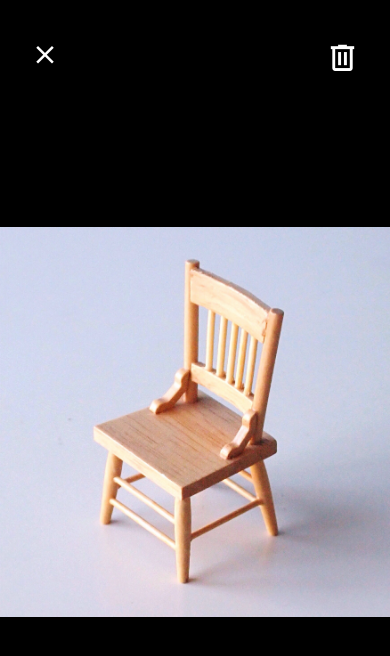
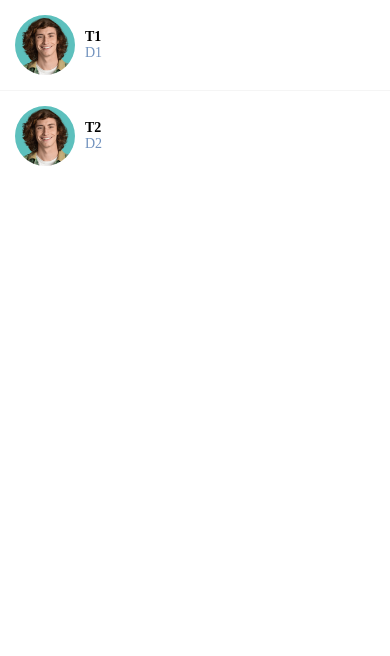
Before and after one commit to raznoglaz1y/rn-donewithit, a React Native app: screen / in a window 390 px wide. Shown: the top 656 px of the page. Built offline with nearby package versions, Linux system fonts and the light colour scheme.

Commit message:
ADD: Separators

```diff
--- a/App.js
+++ b/App.js
@@ -5,10 +5,11 @@
   WelcomeScreen,
   ViewImageScreen,
   ListingDetailsScreen,
+  MessagesScreen
 } from "./app/screens/index.js";
 
 const App = () => {
-  return <ViewImageScreen />;
+  return <MessagesScreen />;
 };
 
 export default App;
--- a/app/components/ListItem.js
+++ b/app/components/ListItem.js
@@ -1,11 +1,14 @@
 import React from "react";
-import { View, StyleSheet, Image } from "react-native";
+import { View, StyleSheet, Image, TouchableHighlight } from "react-native";
 
 import AppText from "./AppText";
 import { COLORS } from "../constants/theme";
 
-function ListItem({ title, subTitle, image }) {
+function ListItem({ title, subTitle, image, onPress }) {
   return (
+    <TouchableHighlight
+    underlayColor={COLORS.light}
+    onPress={onPress}>
       <View style={styles.container}>
         <Image style={styles.image} source={image} />
         <View>
@@ -13,6 +16,7 @@
           <AppText style={styles.subTitle}>{subTitle}</AppText>
         </View>
       </View>
+    </TouchableHighlight>
   );
 }
 
@@ -20,6 +24,7 @@
   container: {
     flexDirection: "row",
     alignItems: "center",
+    padding: 15,
   },
   image: {
     width: 60,
@@ -28,7 +33,7 @@
     marginRight: 10,
   },
   subTitle: {
-      color: COLORS.gray
+    color: COLORS.gray,
   },
   title: {
     fontWeight: "bold",
--- /dev/null
+++ b/app/components/ListItemSeparator.js
@@ -0,0 +1,21 @@
+import React from 'react';
+import {View, StyleSheet} from 'react-native'
+
+import {COLORS} from "../constants/theme"
+
+function ListItemSeparator() {
+    return (
+        <View style={styles.separator} />
+
+    );
+}
+
+const styles = StyleSheet.create({
+    separator: {
+        width: "100%",
+        height: 1,
+        backgroundColor: COLORS.light
+    }
+})
+
+export default ListItemSeparator;
--- /dev/null
+++ b/app/components/Screen.js
@@ -0,0 +1,17 @@
+import React from 'react';
+import Constants from 'expo-constants'
+import {StyleSheet, SafeAreaView} from "react-native"
+
+function Screen({children}) {
+    return (
+        <SafeAreaView style={styles.screen}>{children}</SafeAreaView>
+    );
+}
+
+const styles = StyleSheet.create({
+    screen: {
+    paddingTop: Constants.statusBarHeight,
+},
+})
+
+export default Screen;
--- a/app/components/index.js
+++ b/app/components/index.js
@@ -2,5 +2,7 @@
 import AppText from "./AppText";
 import Card from "./Card";
 import ListItem from "./ListItem";
+import ListItemSeparator from "./ListItemSeparator";
+import Screen from "./Screen";
 
-export { AppButton, AppText, Card, ListItem };
+export { AppButton, AppText, Card, ListItem, ListItemSeparator, Screen };
--- a/app/constants/theme.js
+++ b/app/constants/theme.js
@@ -6,6 +6,7 @@
   gray: "#7192be",
   accents: "#eda2f2",
   add: "#efabff",
+  light: "#f5f5f5"
 };
 export const SHADOWS = {
   light: {
--- /dev/null
+++ b/app/screens/MessagesScreen.js
@@ -0,0 +1,43 @@
+import React from "react";
+import { FlatList, StyleSheet, View } from "react-native";
+
+import { ListItem, ListItemSeparator, Screen } from "../components/index";
+
+const messages = [
+  {
+    id: 1,
+    title: "T1",
+    description: "D1",
+    image: require("../assets/john.jpg"),
+  },
+  {
+    id: 2,
+    title: "T2",
+    description: "D2",
+    image: require("../assets/john.jpg"),
+  },
+];
+
+function MessagesScreen(props) {
+  return (
+    <Screen>
+      <FlatList
+        data={messages}
+        keyExtractor={(message) => message.id.toString()}
+        renderItem={({ item }) => (
+          <ListItem
+            title={item.title}
+            subTitle={item.description}
+            image={item.image}
+            onPress={() => console.log("Message Selected", item)}
+          />
+        )}
+        ItemSeparatorComponent={ListItemSeparator}
+      />
+    </Screen>
+  );
+}
+
+const styles = StyleSheet.create({});
+
+export default MessagesScreen;
--- a/app/screens/index.js
+++ b/app/screens/index.js
@@ -1,5 +1,6 @@
 import ListingDetailsScreen from "./ListingDetailsScreen";
 import ViewImageScreen from "./ViewImageScreen";
 import WelcomeScreen from "./WelcomeScreen";
+import MessagesScreen from "./MessagesScreen";
 
-export { ListingDetailsScreen, ViewImageScreen, WelcomeScreen };
+export { ListingDetailsScreen, ViewImageScreen, WelcomeScreen, MessagesScreen };
--- a/package.json
+++ b/package.json
@@ -12,6 +12,7 @@
   "dependencies": {
     "@react-native-community/hooks": "^2.8.1",
     "expo": "~44.0.0",
+    "expo-constants": "^13.0.2",
     "expo-status-bar": "~1.2.0",
     "react": "17.0.1",
     "react-dom": "17.0.1",
```
Also changed, not shown: 2 other files (tests, documents, lock files or other folders). Lines whose indentation alone changed are shown as unchanged.
